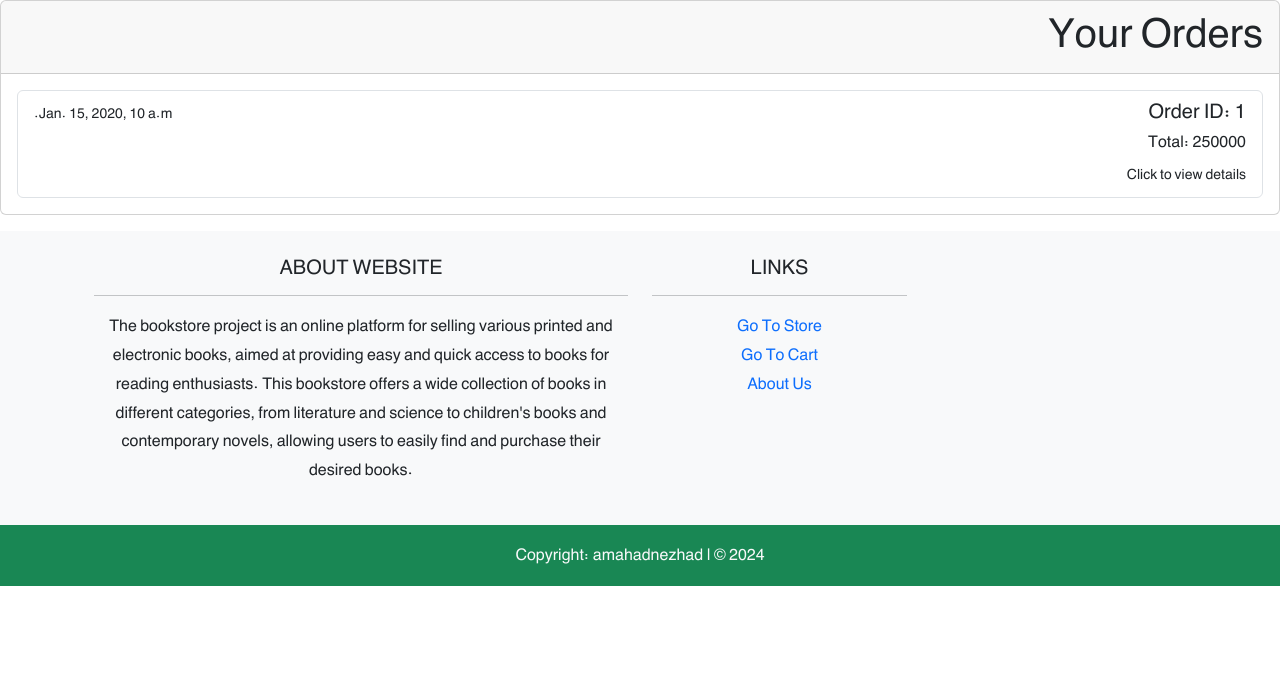
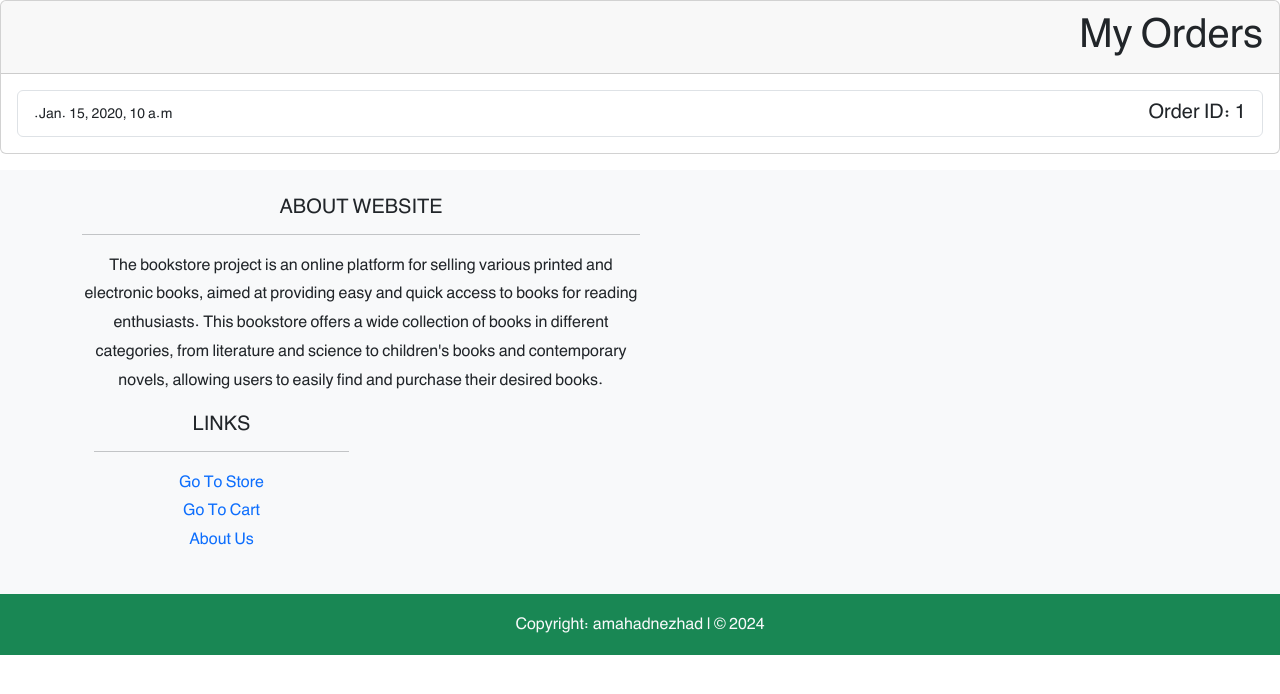
Before and after one commit to amahadnejad/BookStore, a Django app: template orders/templates/orders/user_orders.html in a window 1280 px wide. Shown: the part 61-755 px from the top of the page. Run offline with Django 4.2, Linux system fonts and the light colour scheme; the template is opened without the code that fills it: most values are stand-ins (such as "Sample title", 1, 10 or a date in 2020).

Commit message:
Create user_orders.html Template

```diff
--- a/orders/templates/orders/user_orders.html
+++ b/orders/templates/orders/user_orders.html
@@ -1,29 +1,29 @@
 {% extends "_base.html" %}
-
-{% block page_title %}My Orders{% endblock page_title %}
+{% load i18n %}
+{% load humanize %}
+{% block page_title %}{% trans 'My Orders' %}{% endblock page_title %}
 
 {% block content %}
 <div class="card" dir="rtl">
     <div class="card-header">
-        <h1>Your Orders</h1>
+        <h1>{% trans 'My Orders' %}</h1>
     </div>
     <div class="card-body">
         {% if orders %}
             <div class="list-group">
                 {% for order in orders %}
-                    <a href="" class="list-group-item list-group-item-action">
+                    <a href="{% url 'order_receipt' order.id %}" class="list-group-item list-group-item-action">
                         <div class="d-flex w-100 justify-content-between">
-                            <h5 class="mb-1">Order ID: {{ order.id }}</h5>
+                            <h5 class="mb-1">{% trans 'Order ID' %}: {{ order.id }}</h5>
                             <small>{{ order.datetime_created }}</small>
+
                         </div>
-                        <p class="mb-1">Total: 250000</p>
-                        <small>Click to view details</small>
-                    </a>
+
                 {% endfor %}
             </div>
         {% else %}
             <div class="alert alert-info" role="alert">
-                You have no orders.
+                {% trans 'You have no orders.' %}
             </div>
         {% endif %}
     </div>
```
Also changed, not shown: orders/locale/fa/LC_MESSAGES/django.po, 1 other file.
